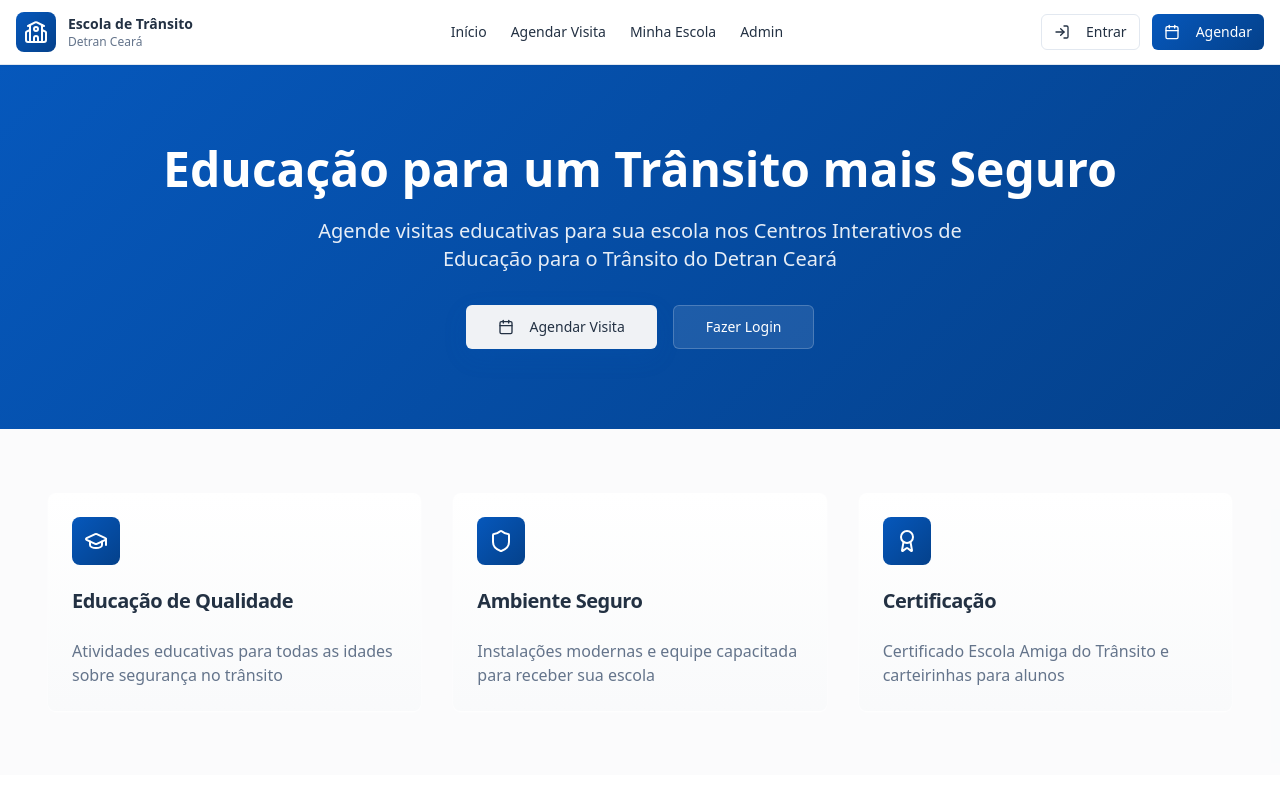
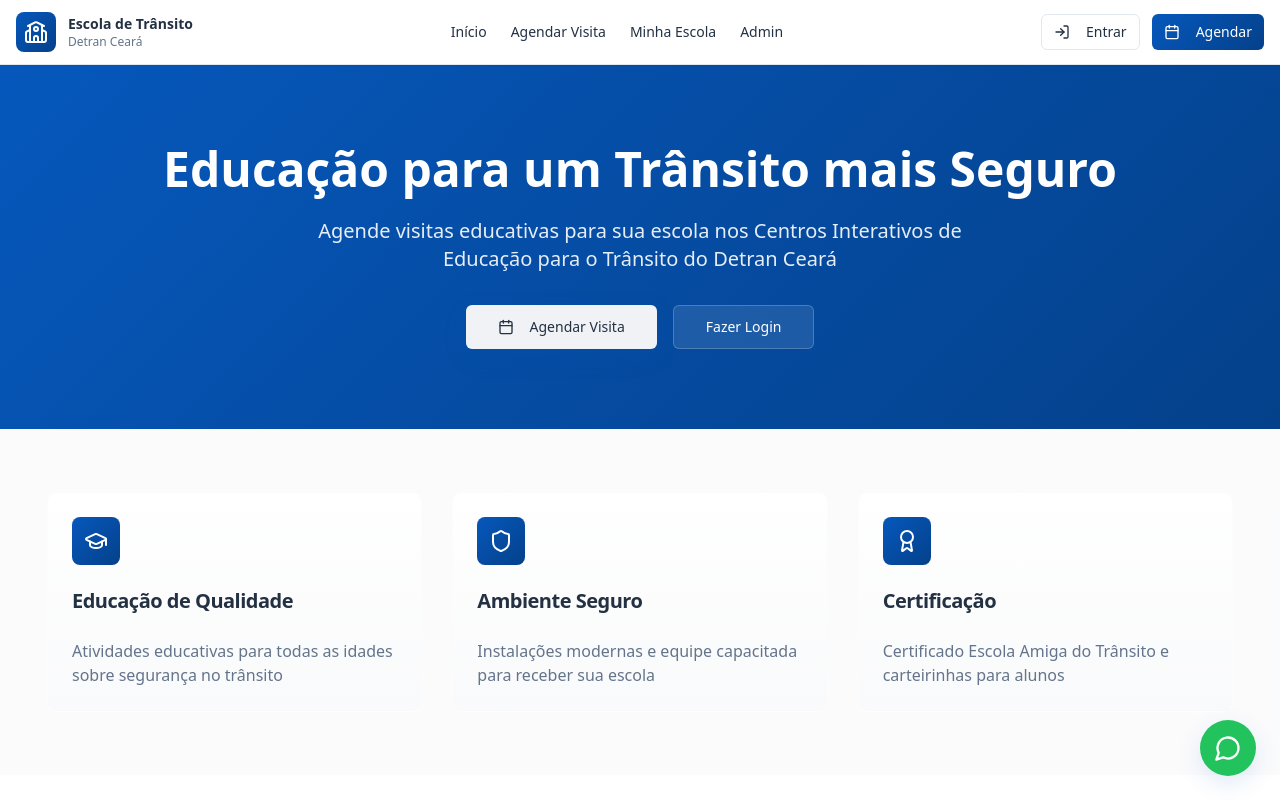
Before and after one commit to marckcrow/detran-ce-connect, a React (Vite) app: page / in a window 1280 px wide. Shown: the top 800 px of the page. Built offline with nearby package versions, Linux system fonts and the light colour scheme; the HTML template or start-up script is replaced by a standard one.

Commit message:
Changes
Co-authored-by: marckcrow <58922247+marckcrow@users.noreply.github.com>

```diff
--- a/src/App.tsx
+++ b/src/App.tsx
@@ -9,6 +9,7 @@ import Agendar from "./pages/Agendar";
 import MinhaEscola from "./pages/MinhaEscola";
 import Admin from "./pages/Admin";
 import NotFound from "./pages/NotFound";
+import { WhatsAppFloat } from "./components/layout/WhatsAppFloat";
 
 const queryClient = new QueryClient();
 
@@ -27,6 +28,7 @@ const App = () => (
           {/* ADD ALL CUSTOM ROUTES ABOVE THE CATCH-ALL "*" ROUTE */}
           <Route path="*" element={<NotFound />} />
         </Routes>
+        <WhatsAppFloat />
       </BrowserRouter>
     </TooltipProvider>
   </QueryClientProvider>
```
